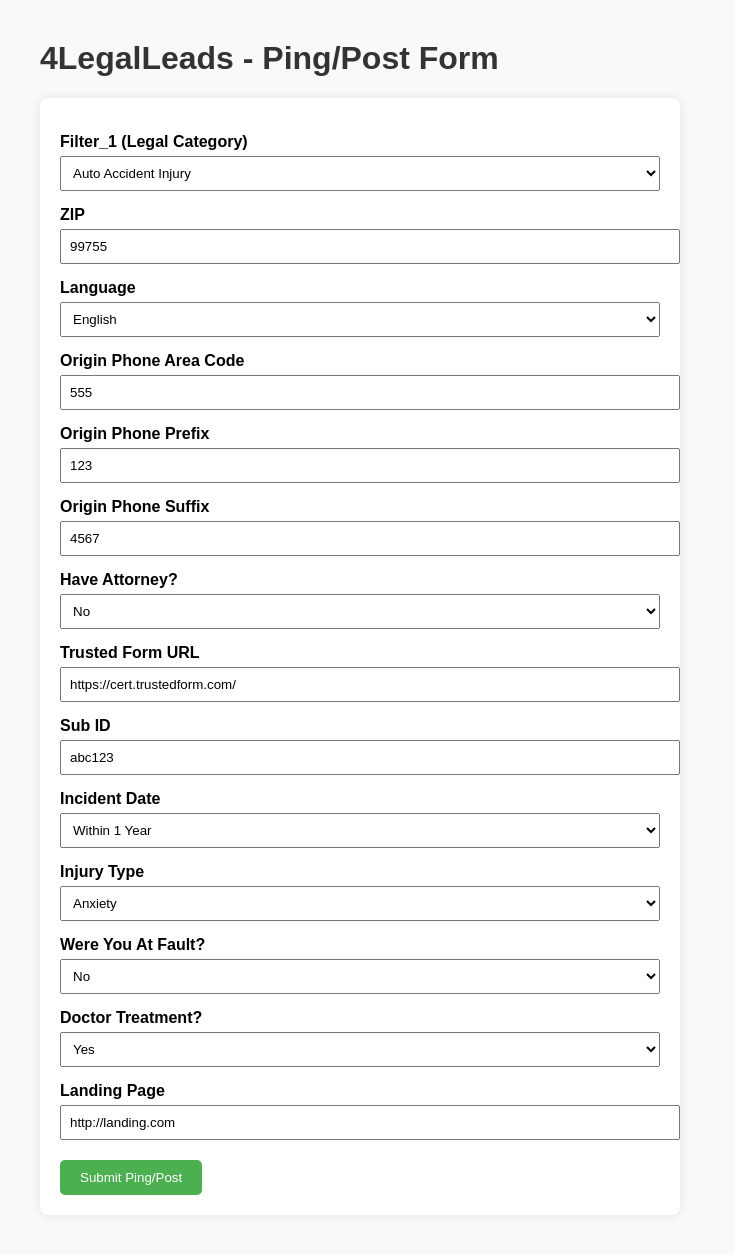
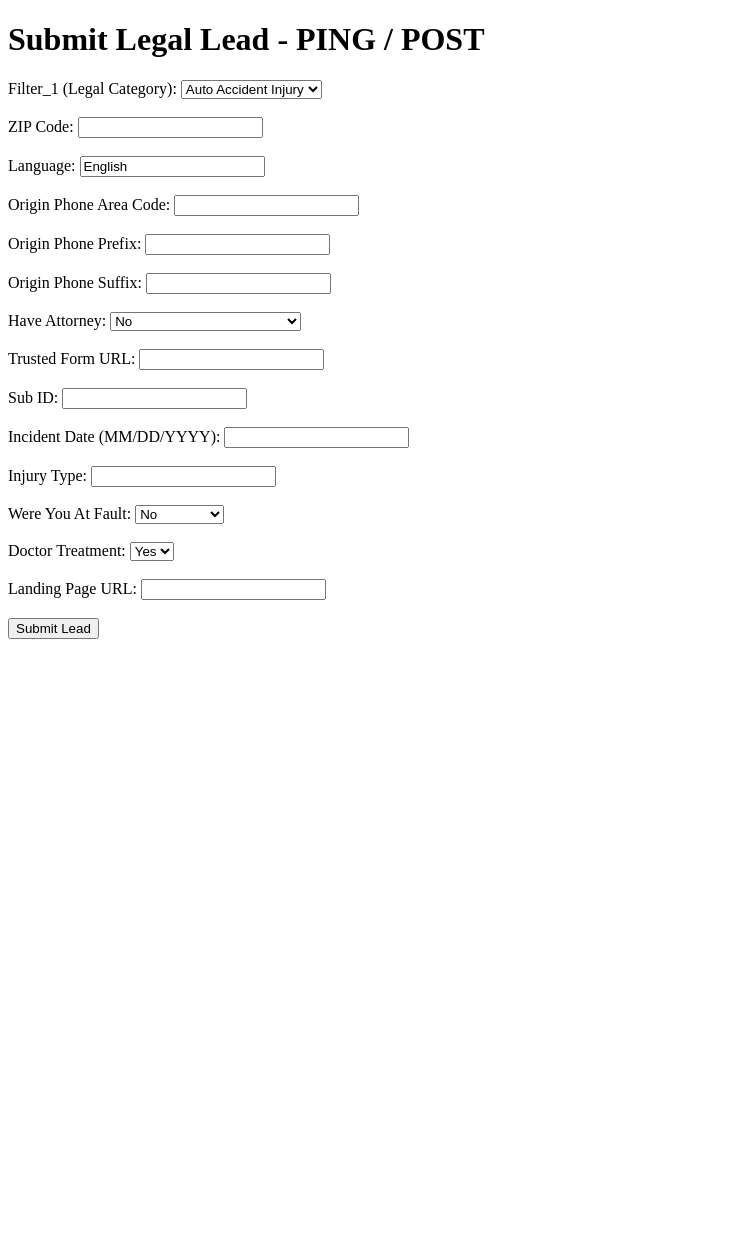
Before and after one commit to hadisatti105/4legalleads, a FastAPI app: page / in a window 1280 px wide. Shown: the whole page, without its empty margins (0-735 px from the left). After the commit the page ends 639 px from the top, so only its background shows below. Run offline with FastAPI, Linux system fonts and the light colour scheme.

Commit message:
Final version with all required fields + Filter_1 dropdown + working view.html

```diff
--- a/app.py
+++ b/app.py
@@ -1,28 +1,24 @@
-# app.py
-
 from fastapi import FastAPI, Form, Request
 from fastapi.responses import RedirectResponse
 from fastapi.templating import Jinja2Templates
 from fastapi.staticfiles import StaticFiles
 import requests
-import json
 import uuid
 from datetime import datetime
 
 app = FastAPI()
-
 templates = Jinja2Templates(directory="templates")
 app.mount("/static", StaticFiles(directory="static"), name="static")
 
-# In-memory storage for displaying results
-results_db = {}
+# In-memory storage for PING/POST history
+history = {}
 
 @app.get("/")
-def read_form(request: Request):
+def index(request: Request):
     return templates.TemplateResponse("index.html", {"request": request})
 
 @app.post("/submit")
-def submit(
+async def submit(
     request: Request,
     filter_1: str = Form(...),
     zip_code: str = Form(...),
@@ -37,11 +33,10 @@
     injury_type: str = Form(...),
     were_you_at_fault: str = Form(...),
     doctor_treatment: str = Form(...),
-    landing_page: str = Form(...),
-    tc_id: str = Form(""),  # Optional
+    landing_page: str = Form(...)
 ):
 
-    # Build PING payload
+    # Prepare PING payload
     ping_payload = {
         "Mode": "ping",
         "Key": "a1598e131406605ba08ef7e9b5c0f7d3568b568d532ee38b32c1afe780a92716",
@@ -62,34 +57,25 @@
         "Sub_ID": sub_id,
         "Have_Attorney": have_attorney,
         "Trusted_Form_URL": trusted_form_url,
-        "tc_id": tc_id,  # optional
     }
 
-    # Add Filter_1 category-specific required fields (Auto Accident Injury / Personal Injury / etc.)
-    # These are required for the example categories you mentioned
-    ping_payload["Incident_Date"] = incident_date
-    ping_payload["Injury_Type"] = injury_type
-    ping_payload["Were_You_At_Fault"] = were_you_at_fault
-    ping_payload["Doctor_Treatment"] = doctor_treatment
-
     # Send PING request
-    ping_response = requests.post(
-        "https://leads.4legalleads.com/new_api/api.php", data=ping_payload
-    )
-
+    ping_response = requests.post("https://leads.4legalleads.com/new_api/api.php", data=ping_payload)
     try:
         ping_response_json = ping_response.json()
-    except Exception:
-        ping_response_json = {"error": "Invalid response", "raw": ping_response.text}
+    except Exception as e:
+        ping_response_json = {"error": f"Invalid JSON response: {ping_response.text}"}
 
-    # If PING Matched → Proceed with POST
+    # Check if matched and get lead_id
+    lead_id = None
+    if ping_response_json.get("response", {}).get("status") == "Matched":
+        lead_id = ping_response_json["response"].get("lead_id")
+
+    # Prepare POST payload if lead_id exists
+    post_payload = {}
     post_response_json = {}
-    if (
-        "response" in ping_response_json
-        and ping_response_json["response"].get("status") == "Matched"
-    ):
-        lead_id = ping_response_json["response"].get("lead_id", "")
 
+    if lead_id:
         post_payload = {
             "Mode": "post",
             "Key": "a1598e131406605ba08ef7e9b5c0f7d3568b568d532ee38b32c1afe780a92716",
@@ -109,7 +95,6 @@
             "Sub_ID": sub_id,
             "Have_Attorney": have_attorney,
             "Trusted_Form_URL": trusted_form_url,
-            "tc_id": tc_id,  # optional
             "App_ID": "888",
             "Landing_Page": landing_page,
             "Start_Date_Time": datetime.utcnow().strftime("%Y-%m-%d %H:%M:%S"),
@@ -117,40 +102,31 @@
             "Incident_Date": incident_date,
             "Injury_Type": injury_type,
             "Were_You_At_Fault": were_you_at_fault,
-            "Doctor_Treatment": doctor_treatment,
+            "Doctor_Treatment": doctor_treatment
         }
 
         # Send POST request
-        post_response = requests.post(
-            "https://leads.4legalleads.com/new_api/api.php", data=post_payload
-        )
-
+        post_response = requests.post("https://leads.4legalleads.com/new_api/api.php", data=post_payload)
         try:
             post_response_json = post_response.json()
-        except Exception:
-            post_response_json = {"error": "Invalid response", "raw": post_response.text}
+        except Exception as e:
+            post_response_json = {"error": f"Invalid JSON response: {post_response.text}"}
 
-    # Save result in in-memory DB for redirect
+    # Save record
     record_id = str(uuid.uuid4())
-    results_db[record_id] = {
+    history[record_id] = {
         "ping_payload": ping_payload,
         "ping_response": ping_response_json,
-        "post_response": post_response_json,
+        "post_payload": post_payload,
+        "post_response": post_response_json
     }
 
+    # Redirect to view
     return RedirectResponse(f"/view/{record_id}", status_code=302)
 
-
 @app.get("/view/{record_id}")
-def view_result(request: Request, record_id: str):
-    data = results_db.get(record_id, {})
-    return templates.TemplateResponse(
-        "view.html",
-        {
-            "request": request,
-            "record_id": record_id,
-            "ping_payload": json.dumps(data.get("ping_payload", {}), indent=2),
-            "ping_response": json.dumps(data.get("ping_response", {}), indent=2),
-            "post_response": json.dumps(data.get("post_response", {}), indent=2),
-        },
-    )
+def view_record(request: Request, record_id: str):
+    record = history.get(record_id)
+    if not record:
+        return {"error": "Record not found"}
+    return templates.TemplateResponse("view.html", {"request": request, "record_id": record_id, "record": record})
--- a/templates/index.html
+++ b/templates/index.html
@@ -1,52 +1,13 @@
-<!-- templates/index.html -->
 <!DOCTYPE html>
-<html>
+<html lang="en">
 <head>
-    <title>4LegalLeads - Ping/Post Form</title>
-    <style>
-        body {
-            font-family: Arial, sans-serif;
-            margin: 40px;
-            background-color: #f9f9f9;
-        }
-        h1 {
-            color: #333;
-        }
-        form {
-            background: #fff;
-            padding: 20px;
-            border-radius: 8px;
-            box-shadow: 0 0 10px rgba(0,0,0,0.1);
-            max-width: 600px;
-        }
-        label {
-            display: block;
-            margin-top: 15px;
-            font-weight: bold;
-        }
-        input, select {
-            width: 100%;
-            padding: 8px;
-            margin-top: 5px;
-        }
-        button {
-            margin-top: 20px;
-            padding: 10px 20px;
-            background: #4CAF50;
-            color: #fff;
-            border: none;
-            border-radius: 5px;
-            cursor: pointer;
-        }
-        button:hover {
-            background: #45a049;
-        }
-    </style>
+    <meta charset="UTF-8" />
+    <title>Legal Leads PING / POST Test</title>
 </head>
 <body>
-    <h1>4LegalLeads - Ping/Post Form</h1>
+    <h1>Submit Legal Lead - PING / POST</h1>
     <form method="post" action="/submit">
-        <label>Filter_1 (Legal Category)</label>
+        <label>Filter_1 (Legal Category):</label>
         <select name="filter_1" required>
             <option value="Auto Accident Injury">Auto Accident Injury</option>
             <option value="Personal Injury">Personal Injury</option>
@@ -54,84 +15,39 @@
             <option value="Medical Malpractice">Medical Malpractice</option>
             <option value="Product Liability">Product Liability</option>
         </select>
-
-        <label>ZIP</label>
-        <input type="text" name="zip_code" required value="99755">
-
-        <label>Language</label>
-        <select name="language" required>
-            <option value="English">English</option>
-            <option value="Spanish">Spanish</option>
-        </select>
-
-        <label>Origin Phone Area Code</label>
-        <input type="text" name="origin_area_code" required value="555">
-
-        <label>Origin Phone Prefix</label>
-        <input type="text" name="origin_prefix" required value="123">
-
-        <label>Origin Phone Suffix</label>
-        <input type="text" name="origin_suffix" required value="4567">
-
-        <label>Have Attorney?</label>
+        <br><br>
+        ZIP Code: <input type="text" name="zip_code" required><br><br>
+        Language: <input type="text" name="language" value="English" required><br><br>
+        Origin Phone Area Code: <input type="text" name="origin_area_code" required><br><br>
+        Origin Phone Prefix: <input type="text" name="origin_prefix" required><br><br>
+        Origin Phone Suffix: <input type="text" name="origin_suffix" required><br><br>
+        Have Attorney:
         <select name="have_attorney" required>
             <option value="No">No</option>
             <option value="Yes">Yes</option>
             <option value="Yes, but I want a new lawyer">Yes, but I want a new lawyer</option>
         </select>
-
-        <label>Trusted Form URL</label>
-        <input type="text" name="trusted_form_url" required value="https://cert.trustedform.com/">
-
-        <label>Sub ID</label>
-        <input type="text" name="sub_id" required value="abc123">
-
-        <label>Incident Date</label>
-        <select name="incident_date" required>
-            <option value="Within 1 Year">Within 1 Year</option>
-            <option value="Within 2 Years">Within 2 Years</option>
-            <option value="Within 3 Years">Within 3 Years</option>
-            <option value="Within 4 Years">Within 4 Years</option>
-            <option value="Within 5 Years">Within 5 Years</option>
-            <option value="Within 6 Years">Within 6 Years</option>
-            <option value="Greater Than 6 Years">Greater Than 6 Years</option>
-        </select>
-
-        <label>Injury Type</label>
-        <select name="injury_type" required>
-            <option value="Anxiety">Anxiety</option>
-            <option value="Back or Neck Pain">Back or Neck Pain</option>
-            <option value="Brain Injury">Brain Injury</option>
-            <option value="Broken Bones">Broken Bones</option>
-            <option value="Cuts and Bruises">Cuts and Bruises</option>
-            <option value="Dog Bite">Dog Bite</option>
-            <option value="Headaches">Headaches</option>
-            <option value="Loss of Life">Loss of Life</option>
-            <option value="Loss of Limb">Loss of Limb</option>
-            <option value="Memory Loss">Memory Loss</option>
-            <option value="No Injury">No Injury</option>
-            <option value="Spinal Cord Injury or Paralysis">Spinal Cord Injury or Paralysis</option>
-            <option value="Whiplash">Whiplash</option>
-            <option value="Other">Other</option>
-        </select>
-
-        <label>Were You At Fault?</label>
+        <br><br>
+        Trusted Form URL: <input type="text" name="trusted_form_url" required><br><br>
+        Sub ID: <input type="text" name="sub_id" required><br><br>
+        Incident Date (MM/DD/YYYY): <input type="text" name="incident_date" required><br><br>
+        Injury Type: <input type="text" name="injury_type" required><br><br>
+        Were You At Fault:
         <select name="were_you_at_fault" required>
             <option value="No">No</option>
             <option value="Yes">Yes</option>
             <option value="Unqualified">Unqualified</option>
         </select>
-
-        <label>Doctor Treatment?</label>
+        <br><br>
+        Doctor Treatment:
         <select name="doctor_treatment" required>
             <option value="Yes">Yes</option>
             <option value="No">No</option>
         </select>
+        <br><br>
+        Landing Page URL: <input type="text" name="landing_page" required><br><br>
 
-        <label>Landing Page</label>
-        <input type="text" name="landing_page" required value="http://landing.com">
-
-        <button type="submit">Submit Ping/Post</button>
+        <button type="submit">Submit Lead</button>
     </form>
 </body>
 </html>
```
Also changed, not shown: templates/view.html (+12 -24 lines).
